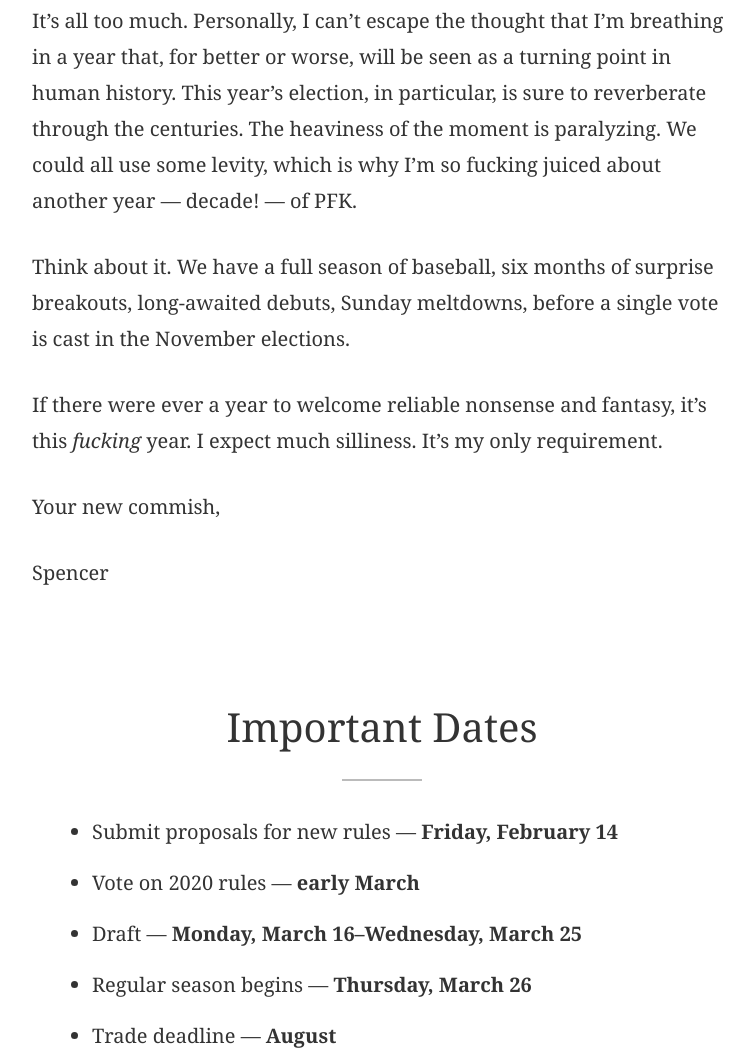
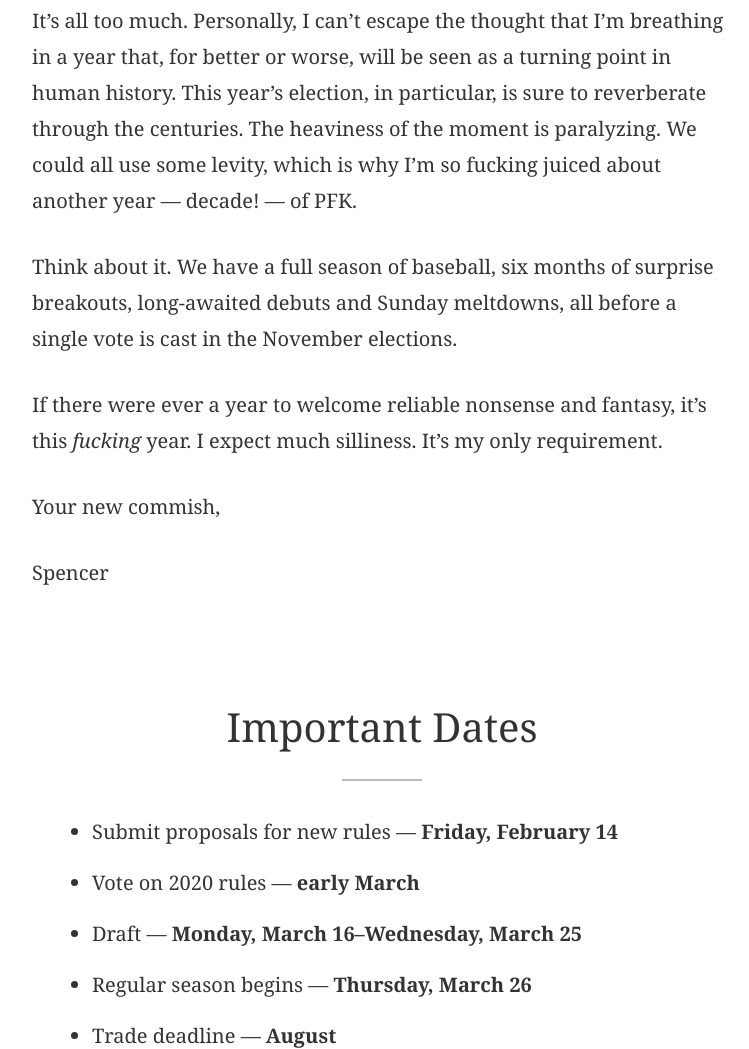
Before and after one commit to spencersilva/pfk2020, a plain HTML site: page index.html in a window 1280 px wide. Shown: the part 845-1894 px from the top of the page, without its empty margins (258-1007 px from the left). Drawn offline with Linux system fonts and the light colour scheme.

Commit message:
Update index.html

```diff
--- a/index.html
+++ b/index.html
@@ -15,7 +15,7 @@
 
 <p>It’s all too much. Personally, I can’t escape the thought that I’m breathing in a year that, for better or worse, will be seen as a turning point in human history. This year’s election, in particular, is sure to reverberate through the centuries. The heaviness of the moment is paralyzing. We could all use some levity, which is why I’m so fucking juiced about another year — decade! — of PFK. </p>
 
-<p>Think about it. We have a full season of baseball, six months of surprise breakouts, long-awaited debuts, Sunday meltdowns, before a single vote is cast in the November elections. </p>
+<p>Think about it. We have a full season of baseball, six months of surprise breakouts, long-awaited debuts and Sunday meltdowns, all before a single vote is cast in the November elections. </p>
 
 <p>If there were ever a year to welcome reliable nonsense and fantasy, it’s this <em>fucking</em> year. I expect much silliness. It’s my only requirement. </p>
 
```
